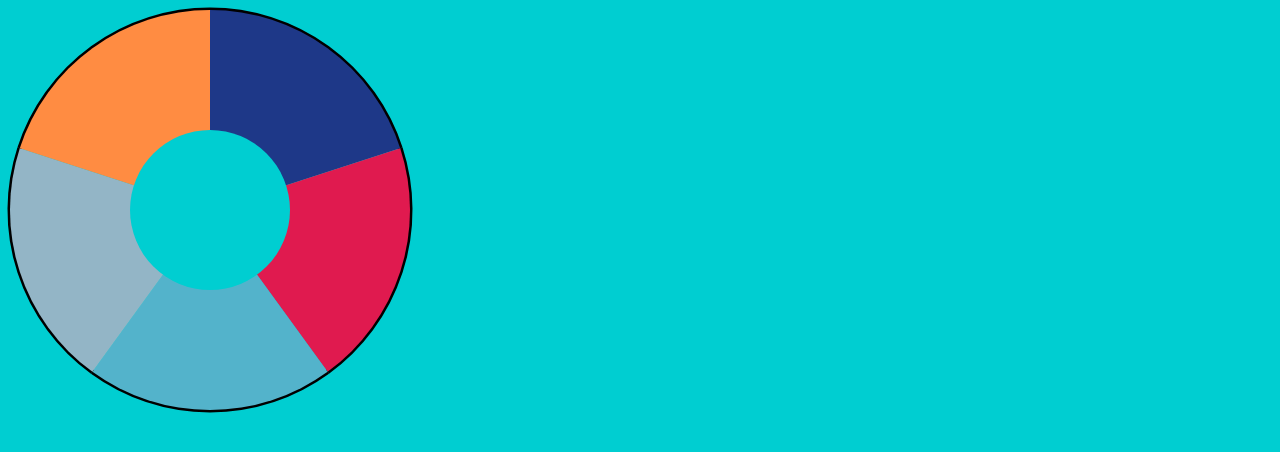
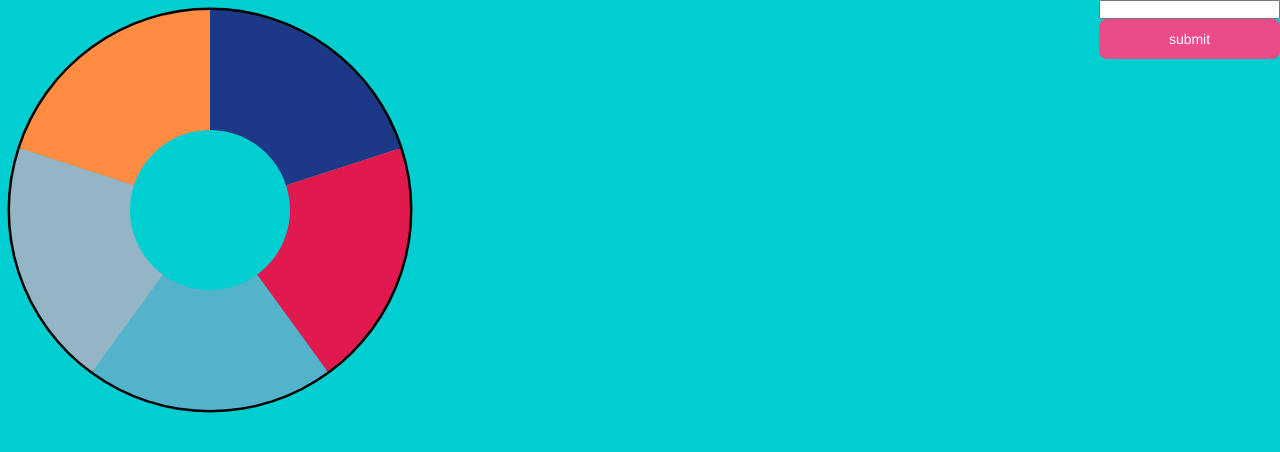
Before and after one commit to Ch3ru09/jsGrapher, a plain HTML site: page index.html in a window 1280 px wide. Drawn offline with Linux system fonts and the light colour scheme.

Commit message:
added form

```diff
--- a/index.html
+++ b/index.html
@@ -2,8 +2,14 @@
 
 </head>
 <body>
+  <div>
+    <form id="main">
+      <input type="text">
+      <button>submit</button>
+    </form>
+  </div>
+
   <canvas id="graph"></canvas>
-
   <script src="main.js"></script>
 
   <style>
@@ -15,5 +21,43 @@
     body {
       background-color: darkturquoise;
     }
+
+    button {
+      background-color: #EA4C89;
+      border-radius: 8px;
+      border-style: none;
+      box-sizing: border-box;
+      color: #FFFFFF;
+      cursor: pointer;
+      display: inline-block;
+      font-family: "Haas Grot Text R Web", "Helvetica Neue", Helvetica, Arial, sans-serif;
+      font-size: 14px;
+      font-weight: 500;
+      height: 40px;
+      line-height: 20px;
+      list-style: none;
+      margin: 0;
+      outline: none;
+      padding: 10px 16px;
+      position: relative;
+      text-decoration: none;
+      transition: color 100ms;
+      user-select: none;
+      -webkit-user-select: none;
+      touch-action: manipulation;
+      top: 0%;
+      right: 0%;
+    }
+
+    form > * {
+      position: relative;
+    }
+
+    form {
+      display: flex;
+      right: 0%;
+      position: absolute;
+      flex-direction: column;
+    }
   </style>
 </body>
```
